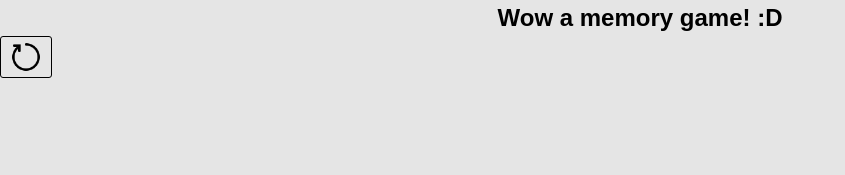
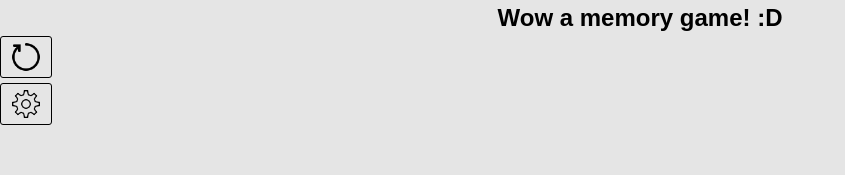
Before and after one commit to igorpadilhaa/react-memory-game, a React (Vite) app: page / in a window 1280 px wide. Shown: the top 175 px of the page, without its empty margins (0-845 px from the left). Built offline with nearby package versions, Linux system fonts and the light colour scheme.

Commit message:
add settings button

```diff
--- a/src/App.tsx
+++ b/src/App.tsx
@@ -8,8 +8,10 @@ import { move, newGame, selectCard, useGameReducer } from "./state/game"
 import GameControls from "./components/GameControls/GameControls"
 import { Control } from "./components/GameControls/types"
 
+import useConfigForm from "./components/GameConfigForm/useConfigForm"
+
 import restartIcon from './assets/restart.png'
-import useConfigForm from "./components/GameConfigForm/useConfigForm"
+import settingsIcon from './assets/settings.png'
 
 function App() {
   const [game, dispatch] = useGameReducer()
@@ -38,6 +40,10 @@ function App() {
     {
       image: restartIcon,
       action: () => dispatch(newGame(game.board.length))
+    },
+    {
+      image: settingsIcon,
+      action: show
     }
   ]
 
--- a/src/components/GameControls/GameControls.module.css
+++ b/src/components/GameControls/GameControls.module.css
@@ -30,7 +30,7 @@
     grid-area: ct;
 
     display: flex;
-    flex-direction: row;
+    flex-direction: column;
     flex-wrap: wrap;
 
     justify-content: start;
@@ -71,4 +71,8 @@
 
         grid-template-areas: 'hd' 'bd' 'ct';
     }
+
+    .controls {
+        flex-direction: row;
+    }
 }
```
Also changed, not shown: src/assets/settings.png (added).
